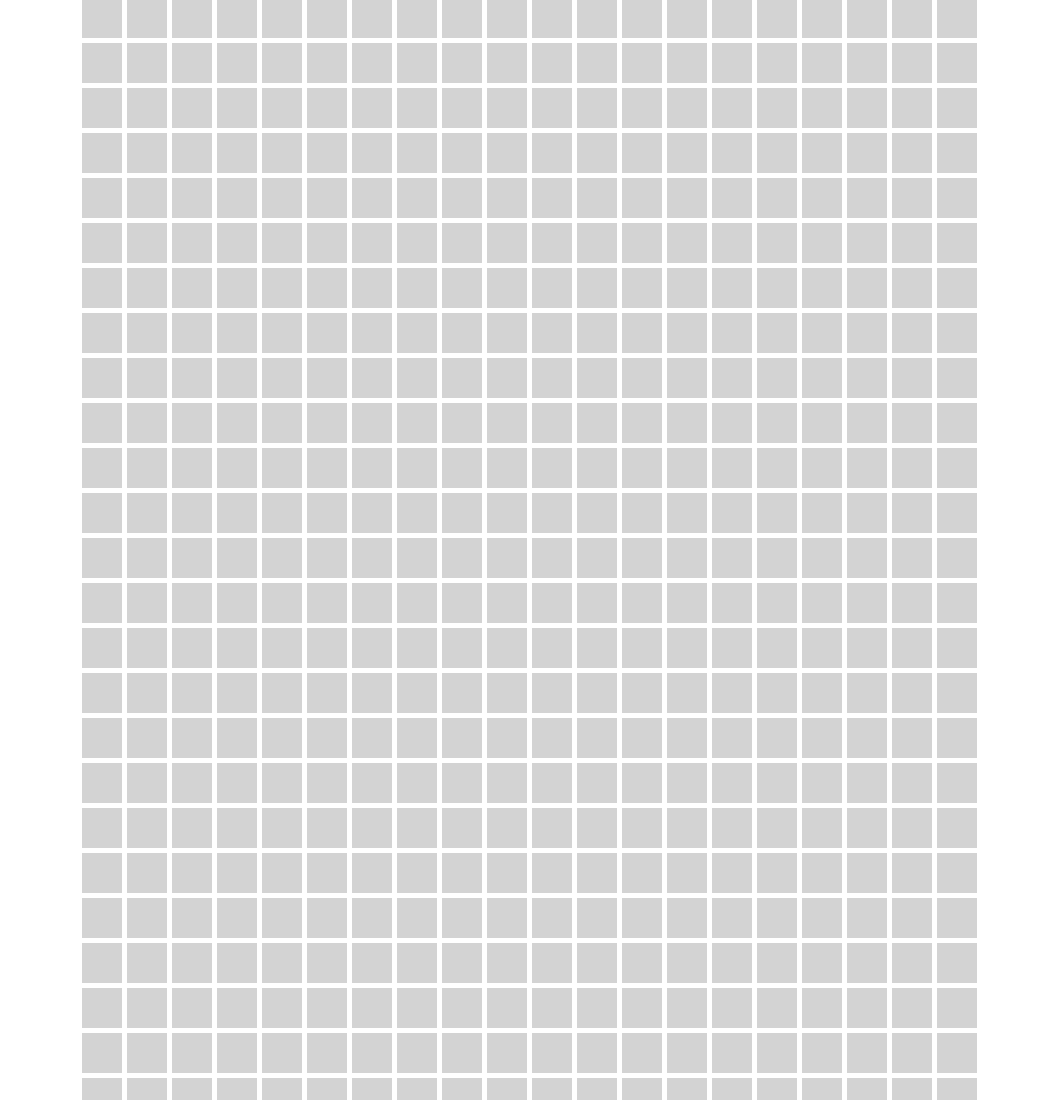
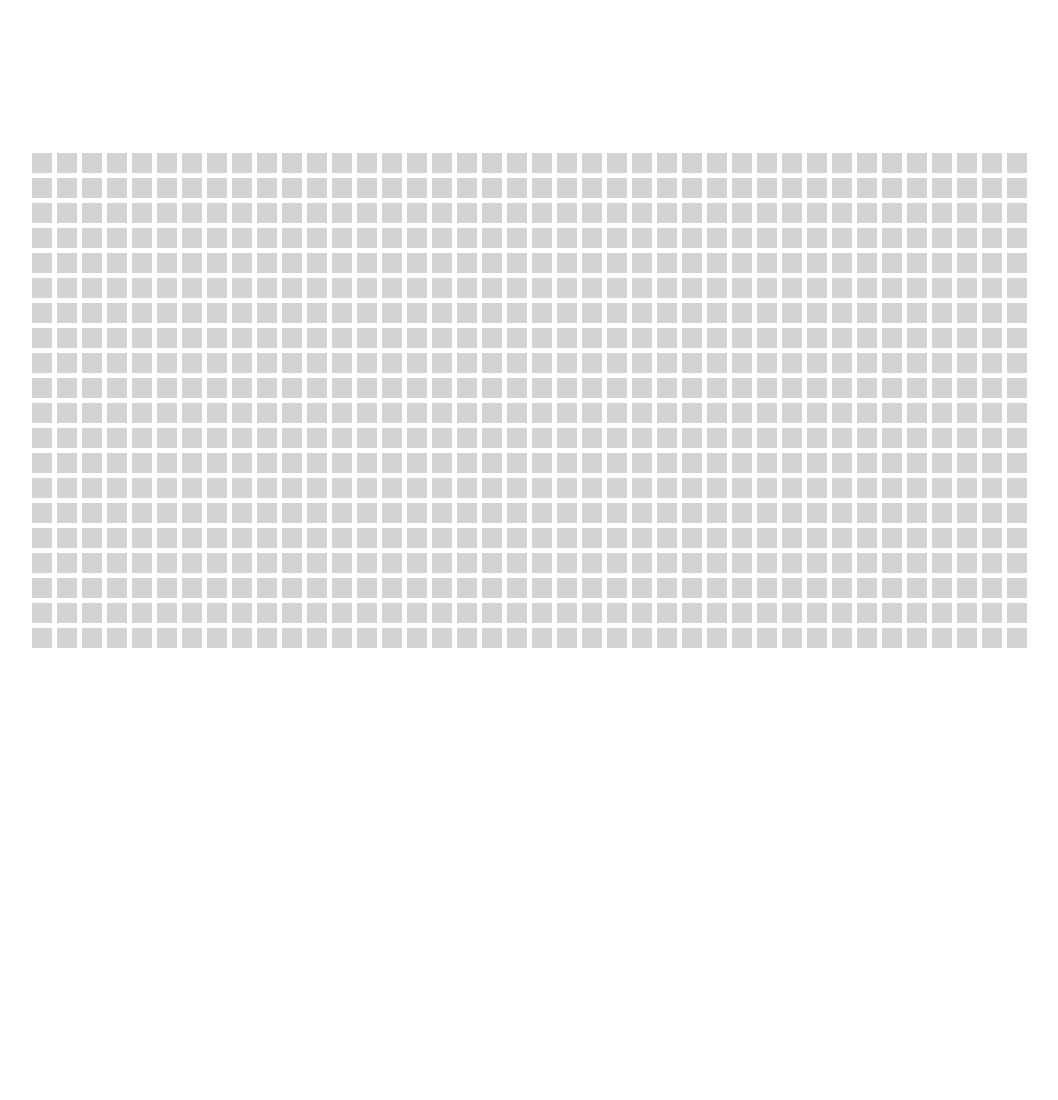
Before and after one commit to acciojob/Color-board-pravin8007, a website: page main.html in a window 1280 px wide. Shown: the top 1100 px of the page, without its empty margins (111-1169 px from the left). After the commit the page ends 800 px from the top, so only its background shows below. Drawn offline with Linux system fonts and the light colour scheme.

Commit message:
created a submission

```diff
--- a/styles.css
+++ b/styles.css
@@ -8,13 +8,13 @@
 
     .container {
       display: grid;
-      grid-template-columns: repeat(20, 40px);
+      grid-template-columns: repeat(40, 20px);
       gap: 5px;
     }
 
     .square {
-      width: 40px;
-      height: 40px;
+      width: 20px;
+      height: 20px;
       background-color: lightgray;
       transition: background-color 1s ease-out;
     }
```
